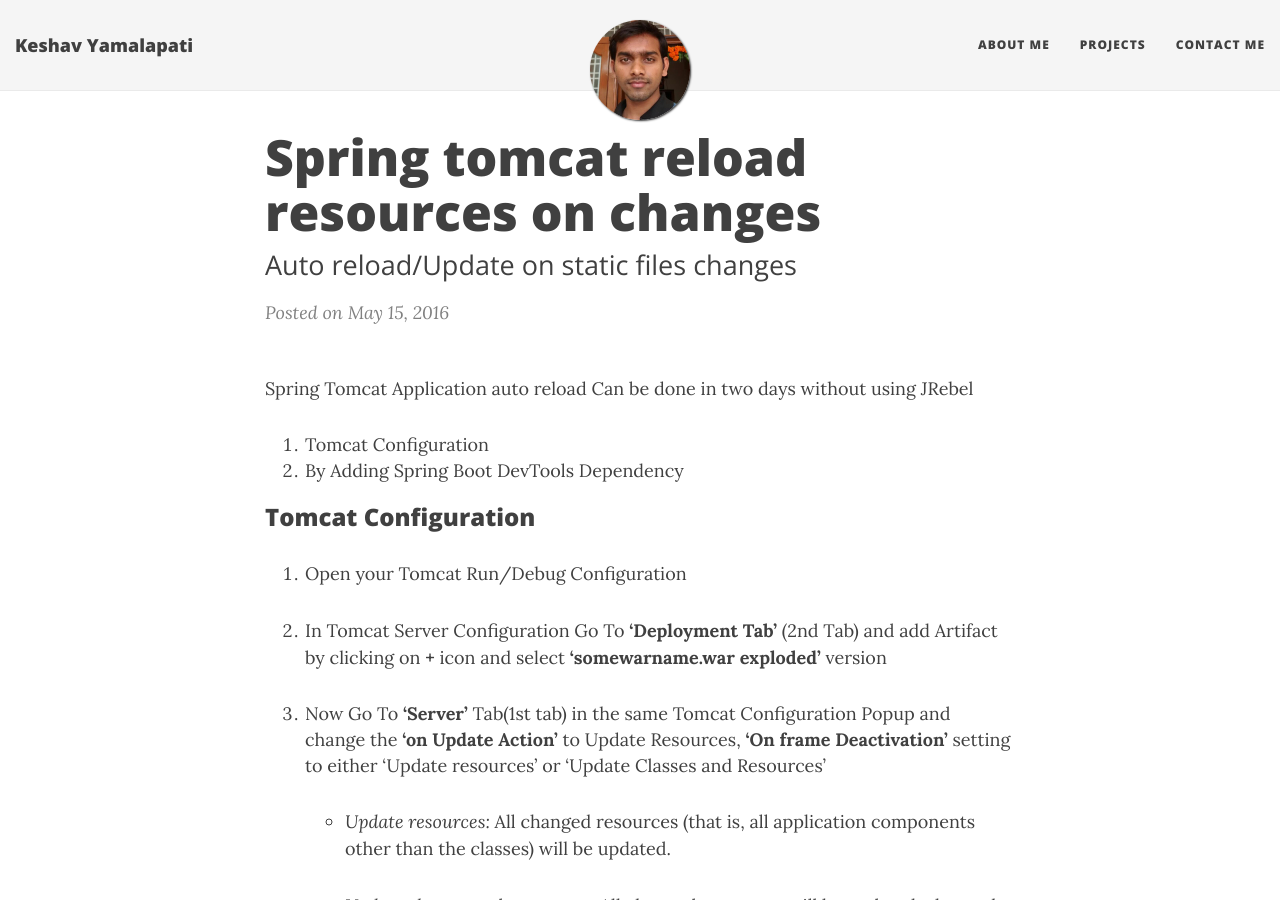
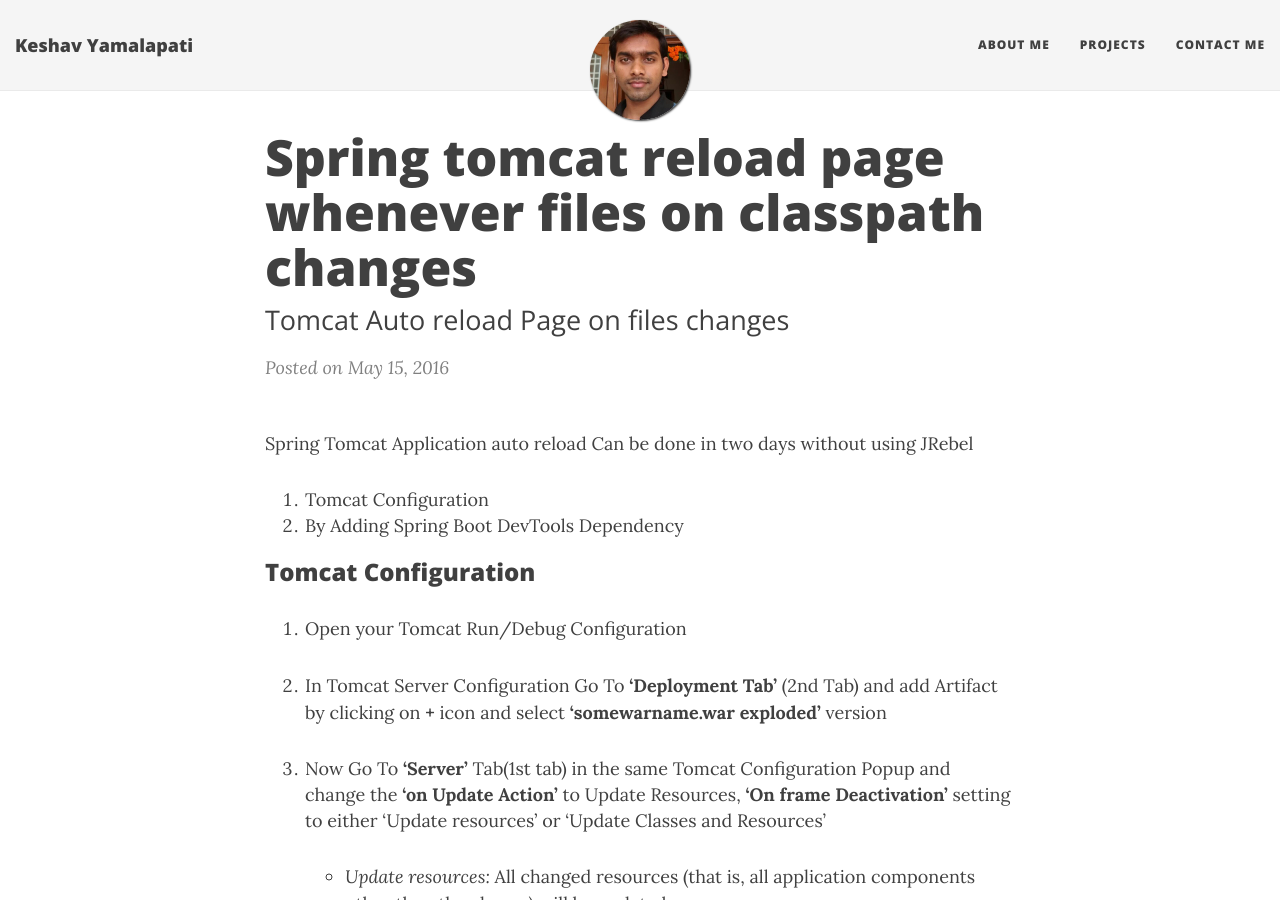
Before and after one commit to ykeshav/ykeshav.github.io, a Jekyll site: the page built from _posts/2016-05-15-spring-tomcat-reload-on-resources-changes.md, in a window 1280 px wide and 900 px high. Built offline with Jekyll 4.4.1, drawn with Linux system fonts in a browser that asks for light colours; nearby versions of some CDN libraries.

Commit message:
changed files names

```diff
--- a/_posts/2016-05-15-spring-tomcat-reload-on-resources-changes.md
+++ b/_posts/2016-05-15-spring-tomcat-reload-on-resources-changes.md
@@ -1,7 +1,7 @@
 ---
 layout: post
-title: Spring tomcat reload resources on changes
-subtitle: Auto reload/Update on static files changes
+title: Spring tomcat reload page whenever files on classpath changes
+subtitle: Tomcat Auto reload Page on files changes
 ---
 
 Spring Tomcat Application auto reload Can be done in two days without using JRebel<br/>
```
Also changed, not shown: _posts/2016-02-04-first-post.md (renamed from _posts/2015-01-04-first-post.md), _posts/2016-02-15-pirates.md (renamed from _posts/2015-01-15-pirates.md), _posts/2016-02-19-soccer.md (renamed from _posts/2015-01-19-soccer.md), _posts/2016-02-27-dear-diary.md (renamed from _posts/2015-01-27-dear-diary.md), _posts/2016-03-13-hamlet-monologue.md (renamed from _posts/2015-02-13-hamlet-monologue.md), _posts/2016-03-20-test-markdown.md (renamed from _posts/2015-02-20-test-markdown.md), _posts/2016-03-26-flake-it-till-you-make-it.md (renamed from _posts/2015-02-26-flake-it-till-you-make-it.md).
